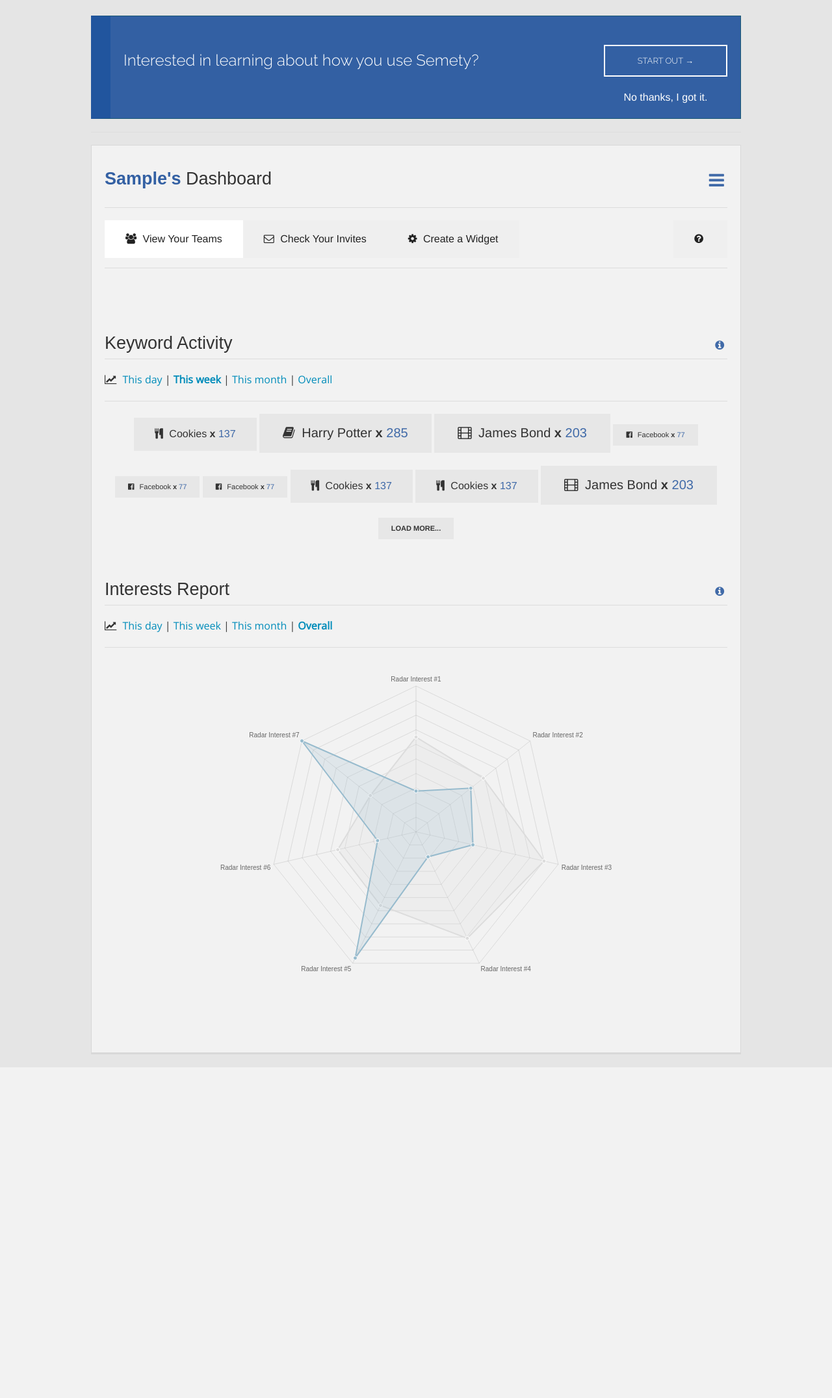
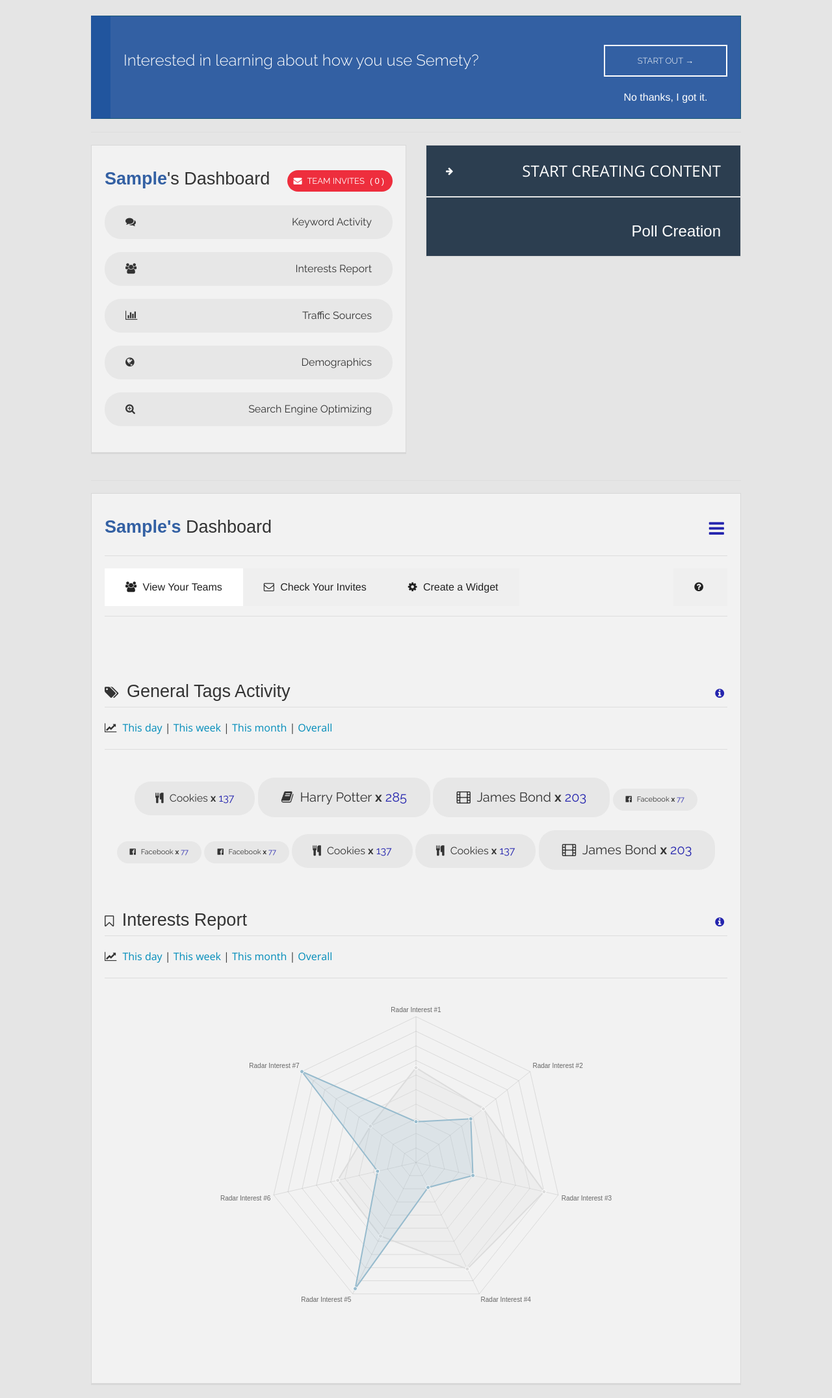
Before and after one commit to JamesJGarner/Survey, a Django app: page / in a window 1280 px wide. Shown: the part 75-2227 px from the top of the page at 65% size. Before the commit the page ends 1718 px from the top, so only its background shows below. Run offline with Django 3.2, Linux system fonts and the light colour scheme; the visitor is signed in with stand-in values (Sample User, id 1); data that the repository does not hold is empty.

Commit message:
Dashboard update and small general changes

```diff
--- a/pluginservice/apps/polls/static/css/default.css
+++ b/pluginservice/apps/polls/static/css/default.css
@@ -384,7 +384,7 @@ dd.accordion-navigation {
   color: rgba(51, 96, 163, 0.93);
 }
 .keywordactivity2 {
-	color: rgba(51, 96, 163, 0.93);
+	color: #2424AE;
 }
 .yourteams {
 	padding: 10px 0px 10px 0px;
@@ -556,6 +556,63 @@ h6 {
 }
 .NoBorder {
 	border: none !important;
+	border-radius: 25px;
+	font-family: 'Raleway', sans-serif;
+}
+.small {
+	font-size: 1.25rem;
+}
+.veryblue {
+	color: #2424AE !important;
+}
+.startout {
+	width: 100%;
+	border: 1px solid #d8d8d8;
+	background-color: #2c3e50;
+	color: #fff !Important;
+	font-family: 'Raleway', sans-serif;
+}
+.startout h2 {
+	color: #fff;
+	padding: 30px;
+	font-size: 1.5rem;
+	padding-bottom: 10px;
+	padding-top: 15px;
+}
+.startout h3 {
+	padding-top: 0px;
+	padding: 30px;
+	color: #fff;
+	font-size: x-large;
+	line-height: 0px !important;
+}
+.startoutright {
+	line-height: 42px;
+}
+.startout hr {
+	border: 1px solid #e5e5e5 !important;
+}
+.startoutpollbox {
+	margin: 50px;
+}
+.invitesection {
+	background: #ee2e3d;
+	border-radius: 25px;
+	padding: 10px;
+	margin-top: 18px;
+	font-family: 'Raleway', sans-serif;
+}
+.nomargin {
+	margin: 0px !important;
+}
+h4 .invitesection {
+	font-size: small !important;
+	color: #fff !important;
+}
+.invitesection span {
+	margin-left: 5px;
+	font-family: 'Source Sans Pro', sans-serif !important;
+	letter-spacing: 3px;
 }
 .learnmoreButton {
 	border: 2px #FFF  solid !important;
--- a/pluginservice/templates/registration/login.html
+++ b/pluginservice/templates/registration/login.html
@@ -19,7 +19,9 @@
 <p><input id="id_password" name="password" type="password" placeholder="Enter your password.." /></p>
              <input type="submit" value="Login to the site" class="button buttonregister">
         </form>
-		<center><p><a href="/register/">Register</a> or go back to <a href="/"> main page</a></p></center>
+		<center><p>Or <a href="/register/">Register</a> or go back to <a href="/"> main page</a></p></center>
+		<br/>
+		<center><p><a href="#">Forgot your password?</a></p></center>
     </div>
 </div>
 
--- a/pluginservice/templates/site/homepage.html
+++ b/pluginservice/templates/site/homepage.html
@@ -11,6 +11,37 @@
 		</div>
 		</div>
 		<hr>
+		<div class="row">
+
+		<div class="large-6 columns">
+			<div class="panel left">
+				<h3 class="left"><span class="teamname">{{ user.username|title  }}</span>'s Dashboard</h3>
+				<h4 class="right nomargin"><div class="invitesection"><i class="fa fa-envelope"></i> TEAM INVITES <span>(0)</span></div></h4>
+				<center>
+					<a href="#" class="secondary button NoBorder widthbutton"><i class="fa fa-comments"></i> <div class="right">Keyword Activity</div></a>
+					<a href="#" class="secondary button NoBorder widthbutton"><i class="fa fa-users"></i> <div class="right">Interests Report</div></a>
+					<a href="#" class="secondary button NoBorder widthbutton"><i class="fa fa-bar-chart"></i> <div class="right">Traffic Sources</div></a>
+					<a href="#" class="secondary button NoBorder widthbutton"><i class="fa fa-globe"></i> <div class="right">Demographics</div></a>
+					<a href="#" class="secondary button NoBorder widthbutton"><i class="fa fa-search-plus"></i> <div class="right">Search Engine Optimizing</div></a>
+				</center>
+			</div>
+		</div>
+		<div class="large-6 columns">
+			<div class="startout right">
+				<h2 class="left"><i class="fa fa-arrow-right"></i></h2>
+				<h2 class="right startoutright">START CREATING CONTENT</h2>
+				<hr/>
+				<div class="right">
+					<a href="/create/"><h3>Poll Creation</h3></a>
+				</div>
+			</div>
+		</div>
+		</diV>
+
+
+		<hr/>
+
+
 		<div class="panel clearfix">
 		<h3 class="left"><span class="teamname">{{ user.username|title  }}'s</span> Dashboard</h3>
 		<h3 class="right"><span class="teamname"> <a href="#" data-dropdown="drop1" aria-controls="drop1" aria-expanded="false"><i class="fa fa-bars veryblue"></i></a> </span></h3>
@@ -37,7 +68,7 @@
 					{% if team.admin %}
 						<li>
 							<span class="left">
-							<a href="/widgets/polls/team/{{ team.team.id }}">{{ team.team }}</a>
+							<a href="/widgets/polls/team/{{ team.team.id }}"> {{ team.team }}</a>
 							</span>
 							<span class="right">
 							<a href="/team/#panel{{ team.team.id }}" class="manage"><i class="fa fa-cog"></i> Manage</a>
@@ -65,12 +96,12 @@
 
 
 		<hr class="invisible">
-		<h3 class="left">Keyword Activity</h3>
+		<h3 class="left"><i class="fa fa-tags small"></i> General Tags Activity</h3>
 		<h3 class="right"><small><a href="#"><i class="fa fa-info-circle veryblue"></i></a></small></h3>
 		<hr/>
-		<small><p><i class="fa fa-line-chart"></i> <a href="#">This day</a> | <strong><a href="#">This week</a></strong> | <a href="#">This month</a> | <a href="#">Overall</a></p></small>
+		<small><p><i class="fa fa-line-chart"></i> <a href="#">This day</a> | <span class="veryblue"><a href="#">This week</a></span> | <a href="#">This month</a> | <a href="#">Overall</a></p></small>
 		<hr>
-		<div class="keywordactivity"><center>
+		<div class="keywordactivity"><center><br/>
 	<a href="#" class="secondary button NoBorder"> <i class="fa fa-cutlery"></i> Cookies <strong>x</strong><span class="keywordactivity2"> 137 </span></a>
 		<a href="#" class="secondary large button NoBorder"> <i class="fa fa-book"></i> Harry Potter <strong>x</strong><span class="keywordactivity2"> 285 </span></a>
 		<a href="#" class="secondary large button NoBorder"> <i class="fa fa-film"></i> James Bond <strong>x</strong><span class="keywordactivity2"> 203 </span></a>
@@ -80,14 +111,12 @@
 		<a href="#" class="secondary button NoBorder"> <i class="fa fa-cutlery"></i> Cookies <strong>x</strong><span class="keywordactivity2"> 137 </span></a>
 		<a href="#" class="secondary button NoBorder"> <i class="fa fa-cutlery"></i> Cookies <strong>x</strong><span class="keywordactivity2"> 137 </span></a>
 		<a href="#" class="secondary large button NoBorder"> <i class="fa fa-film"></i> James Bond <strong>x</strong><span class="keywordactivity2"> 203 </span></a>
-		<br/>
-		<a href="#" class="secondary tiny button NoBorder"><strong>LOAD MORE...</strong></a>
 		</center></div>
 		<hr class="invisible">
-		<h3 class="left">Interests Report</h3>
+		<h3 class="left"><i class="fa fa-bookmark-o small"></i> Interests Report</h3>
 		<h3 class="right"><small><a href="#"><i class="fa fa-info-circle veryblue"></i></a></small></h3>
 		<hr/>
-		<small><p><i class="fa fa-line-chart"></i> <a href="#">This day</a> | <a href="#">This week</a> | <a href="#">This month</a> | <strong><a href="#">Overall</a></strong></p></small>
+		<small><p><i class="fa fa-line-chart"></i> <a href="#">This day</a> | <a href="#">This week</a> | <a href="#">This month</a> | <span class="veryblue"><a href="#">Overall</a></span></p></small>
 		<hr>
 		<div class="radarreport">
 		<canvas id="canvas"></canvas>
@@ -166,7 +195,7 @@
 				<center>
 					<img src="/static/img/logo2.png"/><br/>
 					<h2>Experience the Freedom it Brings.</h2>
-					<h3>Bring your web visitors a completely modern and easy way of engaging</h3><br/>
+					<h3>Catch your web visitors a completely modern and easy way of engaging</h3><br/>
 
 					<a href="/register/" class="secondary button small buttonSelected3 big"> Start right now, it's free →</a>
 				</center>
@@ -260,7 +289,7 @@
 				</ul><br/><hr/><br/>
 				<h6>Our users have already generated <strong>460 functions</strong>, are you ready?</h6><br/><br/>
 
-				<a href="#" class="secondary button small buttonSelected2 big">Want to read more?</a>
+				<a href="#" class="secondary button small buttonSelected2 big">Or, do you want to read more?</a>
 			</center>
 		</div>
 
```
